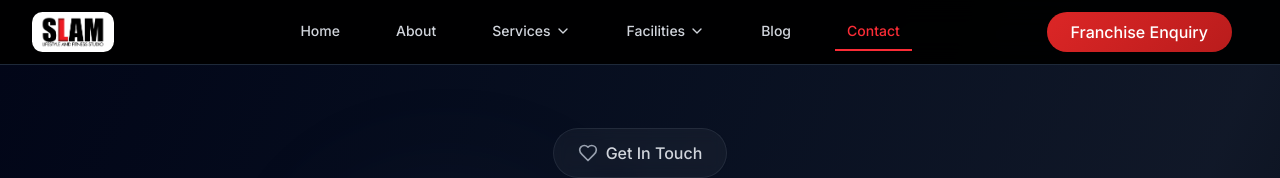
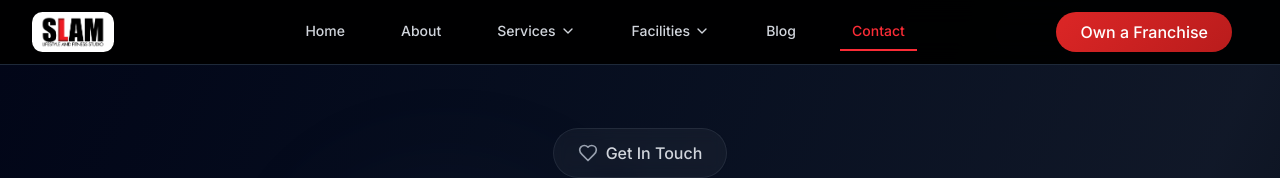
Before and after one commit to harshil-vasoya/slam-fit-portfolio, a Next.js app: page /contact in a window 1280 px wide. Shown: the top 178 px of the page. Built offline with nearby package versions, Linux system fonts and the light colour scheme.

Commit message:
own a franchise

```diff
--- a/components/Header.tsx
+++ b/components/Header.tsx
@@ -272,7 +272,7 @@ export default function Header() {
           <div className="flex items-center space-x-4">
             <Link href="/contact">
               <button className="hidden md:block bg-gradient-primary text-white px-6 py-2 rounded-full font-medium hover:shadow-glow transition-all duration-300 animated-button">
-                Franchise Enquiry
+                Own a Franchise
               </button>
             </Link>
             <button
```
